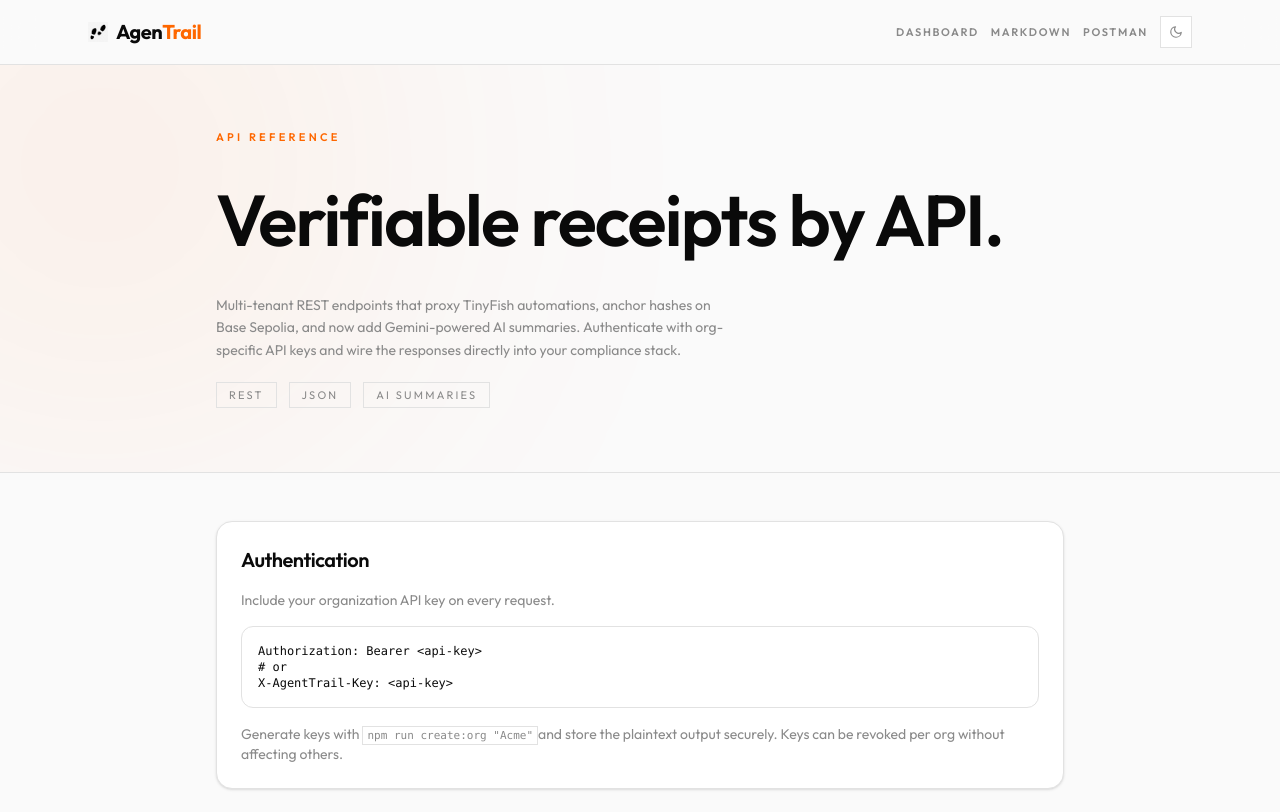
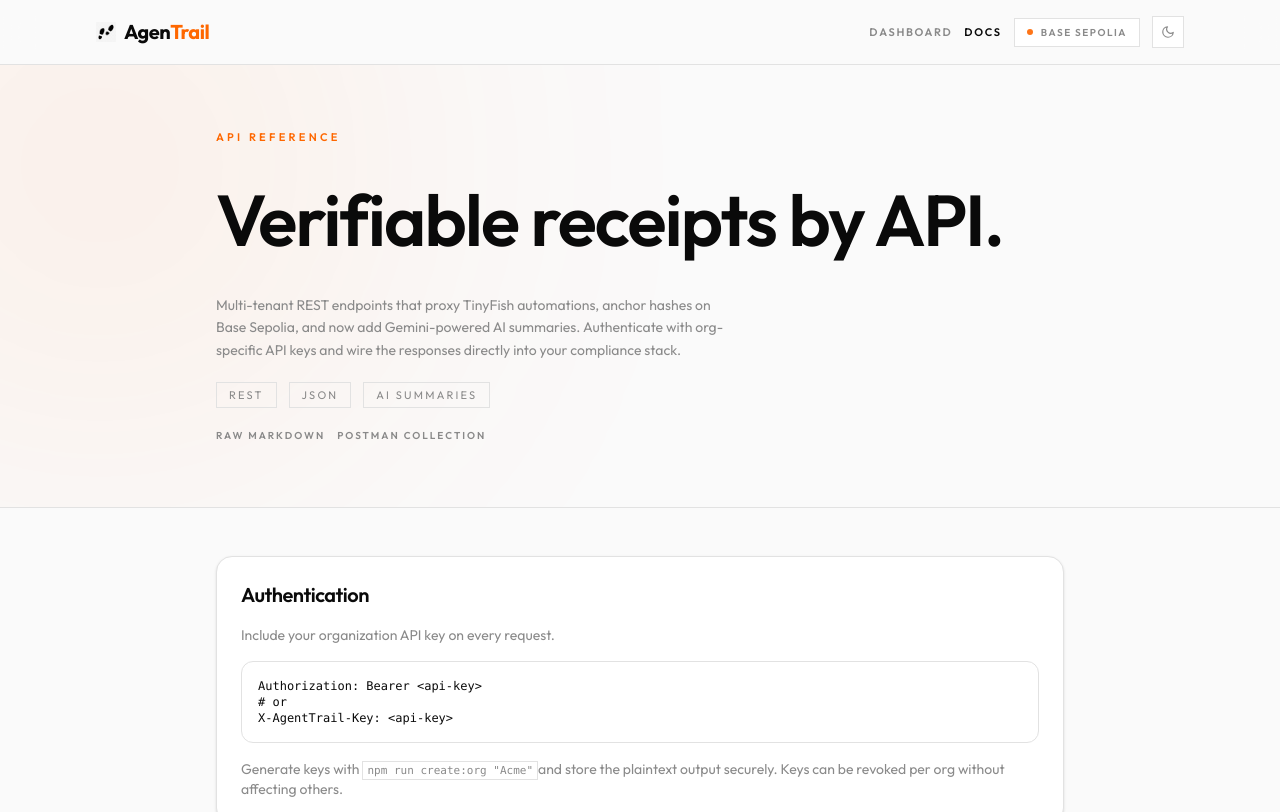
Before and after one commit to JohnClaw144/agentrail-clone, a Next.js app: page /docs in a window 1280 px wide. Shown: the top 812 px of the page. Built offline with nearby package versions, Linux system fonts and the light colour scheme.

Commit message:
feat: align docs nav with main layout and add docs link

```diff
--- a/src/app/docs/page.tsx
+++ b/src/app/docs/page.tsx
@@ -23,7 +23,7 @@ export default function DocsPage() {
     <FootstepsTrail>
       <div className="min-h-screen bg-background">
         <nav className="sticky top-0 z-50 border-b border-border bg-background/80 backdrop-blur-lg">
-          <div className="max-w-6xl mx-auto flex items-center justify-between flex-wrap gap-4 px-6 py-4 md:h-16">
+          <div className="max-w-6xl mx-auto flex items-center justify-between flex-wrap gap-4 px-4 md:px-8 py-4 md:h-16">
             <Link href="/" className="flex items-center gap-2">
               <Image src="/footsteps.png" alt="" width={20} height={20} className="logo-icon" />
               <span className="text-xl font-bold tracking-tight">
@@ -34,17 +34,15 @@ export default function DocsPage() {
               <Link href="/" className="hover:text-accent transition-colors">
                 Dashboard
               </Link>
-              <a
-                href="https://github.com/JohnClaw144/agentrail-clone/blob/main/docs/API.md"
-                target="_blank"
-                rel="noopener noreferrer"
-                className="hover:text-accent transition-colors"
-              >
-                Markdown
-              </a>
-              <a href="/postman/agenttrail.postman_collection.json" className="hover:text-accent transition-colors">
-                Postman
-              </a>
+              <Link href="/docs" className="text-foreground">
+                Docs
+              </Link>
+              <div className="flex items-center gap-2 px-3 py-1.5 border border-border bg-surface">
+                <span className="h-1.5 w-1.5 rounded-full bg-accent animate-pulse-dot" />
+                <span className="text-[10px] font-semibold uppercase tracking-[0.15em] text-muted">
+                  Base Sepolia
+                </span>
+              </div>
               <ThemeToggle />
             </div>
           </div>
@@ -68,6 +66,22 @@ export default function DocsPage() {
               <span className="px-3 py-1 border border-border">REST</span>
               <span className="px-3 py-1 border border-border">JSON</span>
               <span className="px-3 py-1 border border-border">AI Summaries</span>
+            </div>
+            <div className="flex flex-wrap gap-3 text-[10px] font-semibold uppercase tracking-[0.2em] text-muted">
+              <a
+                href="https://github.com/JohnClaw144/agentrail-clone/blob/main/docs/API.md"
+                target="_blank"
+                rel="noopener noreferrer"
+                className="hover:text-accent transition-colors"
+              >
+                Raw Markdown
+              </a>
+              <a
+                href="/postman/agenttrail.postman_collection.json"
+                className="hover:text-accent transition-colors"
+              >
+                Postman Collection
+              </a>
             </div>
           </div>
         </header>
--- a/src/app/page.tsx
+++ b/src/app/page.tsx
@@ -119,9 +119,12 @@ export default async function Dashboard({
             >
               Dashboard
             </Link>
-            <span className="text-[11px] font-medium uppercase tracking-[0.15em] text-muted hover:text-foreground transition-colors cursor-default">
+            <Link
+              href="/docs"
+              className="text-[11px] font-medium uppercase tracking-[0.15em] text-muted hover:text-accent transition-colors"
+            >
               Docs
-            </span>
+            </Link>
             <div className="flex items-center gap-2 px-3 py-1.5 border border-border bg-surface">
               <span className="h-1.5 w-1.5 rounded-full bg-accent animate-pulse-dot" />
               <span className="text-[10px] font-semibold uppercase tracking-[0.15em] text-muted">
```
